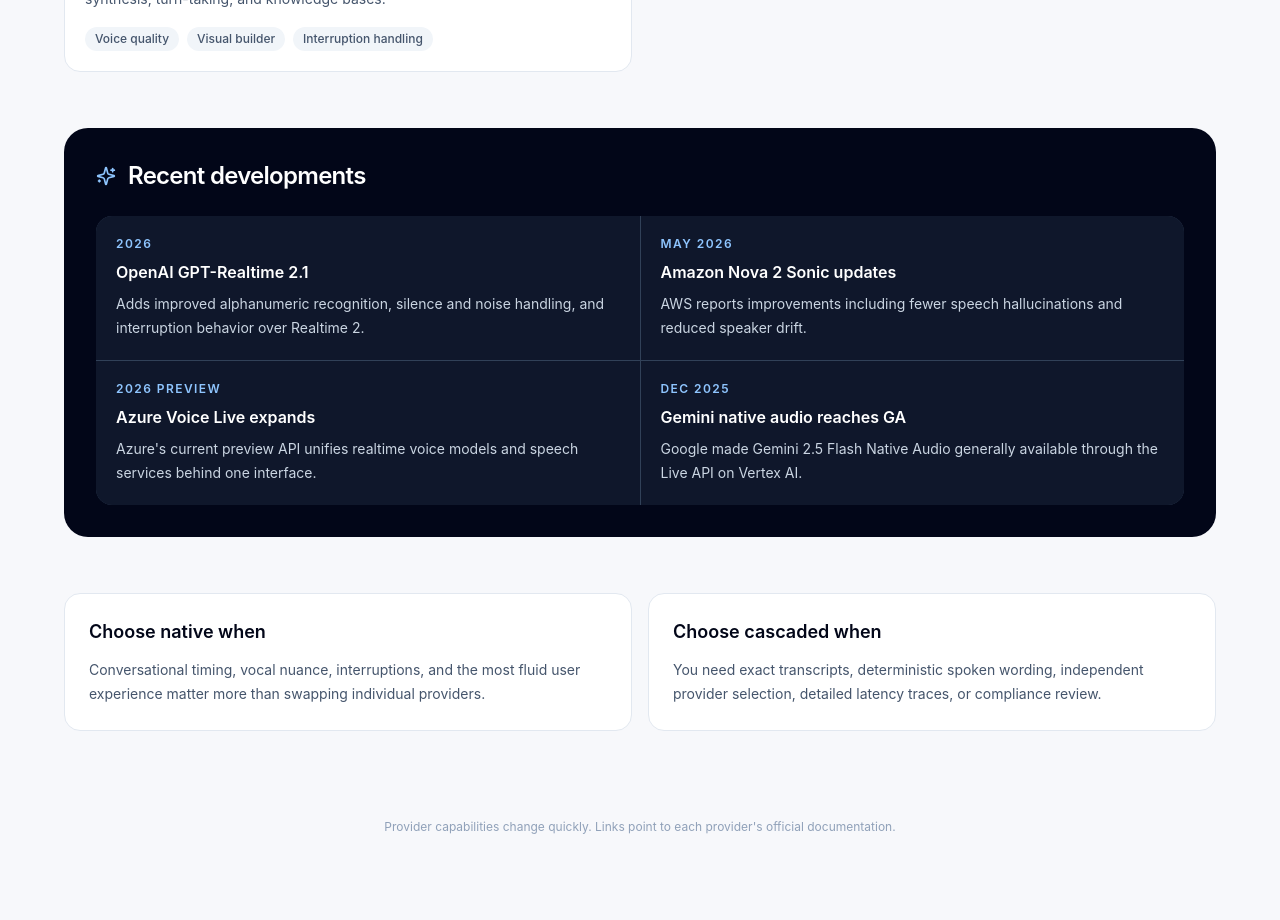
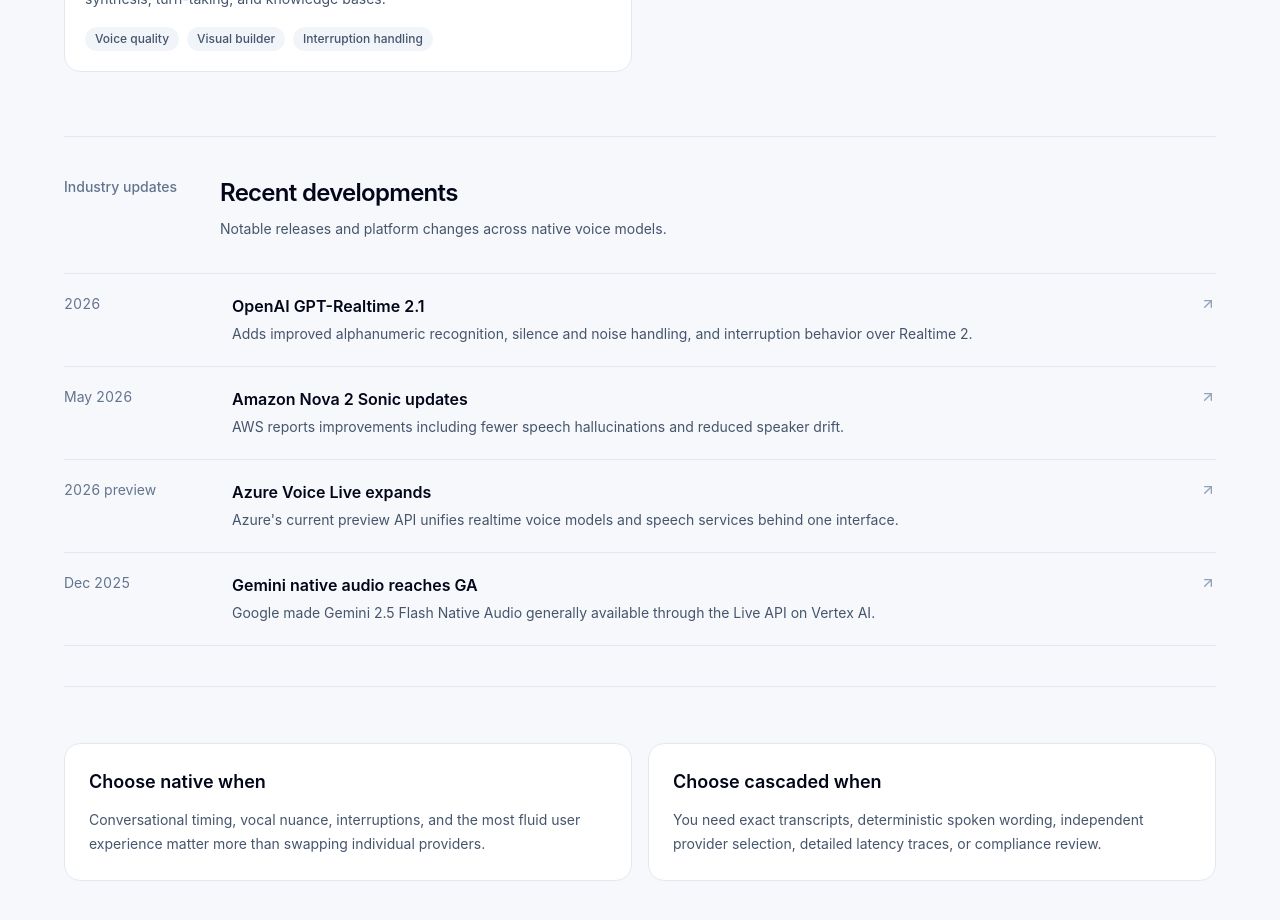
Before and after one commit to smakubi/inside-the-voice-agent, a Next.js app: page /providers in a window 1280 px wide. Shown: the part 2000-2920 px from the top of the page. Before the commit the page ends 2899 px from the top, so only its background shows below. Built offline with nearby package versions, Linux system fonts and the light colour scheme.

Commit message:
Refine provider updates section

```diff
--- a/app/providers/page.tsx
+++ b/app/providers/page.tsx
@@ -1,5 +1,5 @@
 import type { Metadata } from "next";
-import { ArrowUpRight, Boxes, Radio, Route, Sparkles } from "lucide-react";
+import { ArrowUpRight, Boxes, Radio, Route } from "lucide-react";
 import { SiteHeader } from "@/components/site-header";
 
 export const metadata: Metadata = {
@@ -71,9 +71,26 @@
         <section className="mt-12"><div className="max-w-2xl"><p className="text-sm font-semibold text-blue-700">Audio in, audio out</p><h2 className="mt-2 text-3xl font-semibold tracking-[-0.035em] text-slate-950">Native speech-to-speech providers</h2></div><div className="mt-6 grid gap-4 md:grid-cols-2">{nativeProviders.map((provider) => <ProviderCard key={provider.product} provider={provider} />)}</div></section>
         <section className="mt-14"><div className="max-w-2xl"><p className="text-sm font-semibold text-blue-700">Optimized orchestration</p><h2 className="mt-2 text-3xl font-semibold tracking-[-0.035em] text-slate-950">Cascaded and hybrid platforms</h2></div><div className="mt-6 grid gap-4 md:grid-cols-2">{cascadedProviders.map((provider) => <ProviderCard key={provider.product} provider={provider} />)}</div></section>
 
-        <section className="mt-14 rounded-3xl bg-slate-950 p-6 text-white sm:p-8">
-          <div className="flex items-center gap-3"><Sparkles className="size-5 text-blue-300" /><h2 className="text-2xl font-semibold tracking-[-0.03em]">Recent developments</h2></div>
-          <div className="mt-6 grid gap-px overflow-hidden rounded-2xl bg-slate-700 sm:grid-cols-2">{developments.map((item) => <a key={item.title} href={item.href} target="_blank" rel="noreferrer" className="bg-slate-900 p-5 transition hover:bg-slate-800"><p className="text-xs font-semibold uppercase tracking-[0.12em] text-blue-300">{item.date}</p><h3 className="mt-2 font-semibold">{item.title}</h3><p className="mt-2 text-sm leading-6 text-slate-300">{item.detail}</p></a>)}</div>
+        <section className="mt-16 border-y border-slate-200 py-10">
+          <div className="grid gap-3 sm:grid-cols-[9rem_1fr]">
+            <p className="text-sm font-medium text-slate-500">Industry updates</p>
+            <div>
+              <h2 className="text-2xl font-semibold tracking-[-0.03em] text-slate-950">Recent developments</h2>
+              <p className="mt-2 max-w-2xl text-sm leading-6 text-slate-600">Notable releases and platform changes across native voice models.</p>
+            </div>
+          </div>
+          <div className="mt-8 border-t border-slate-200">
+            {developments.map((item) => (
+              <a key={item.title} href={item.href} target="_blank" rel="noreferrer" className="group grid gap-2 border-b border-slate-200 py-5 sm:grid-cols-[9rem_1fr_auto] sm:gap-6">
+                <p className="text-sm tabular-nums text-slate-500">{item.date}</p>
+                <div>
+                  <h3 className="font-semibold text-slate-950 group-hover:text-blue-700">{item.title}</h3>
+                  <p className="mt-1 text-sm leading-6 text-slate-600">{item.detail}</p>
+                </div>
+                <ArrowUpRight className="mt-0.5 size-4 text-slate-400 transition group-hover:text-blue-700" aria-hidden="true" />
+              </a>
+            ))}
+          </div>
         </section>
 
         <section className="my-14 grid gap-4 md:grid-cols-2"><div className="rounded-2xl border border-slate-200 bg-white p-6"><h2 className="text-lg font-semibold text-slate-950">Choose native when</h2><p className="mt-3 text-sm leading-6 text-slate-600">Conversational timing, vocal nuance, interruptions, and the most fluid user experience matter more than swapping individual providers.</p></div><div className="rounded-2xl border border-slate-200 bg-white p-6"><h2 className="text-lg font-semibold text-slate-950">Choose cascaded when</h2><p className="mt-3 text-sm leading-6 text-slate-600">You need exact transcripts, deterministic spoken wording, independent provider selection, detailed latency traces, or compliance review.</p></div></section>
```
